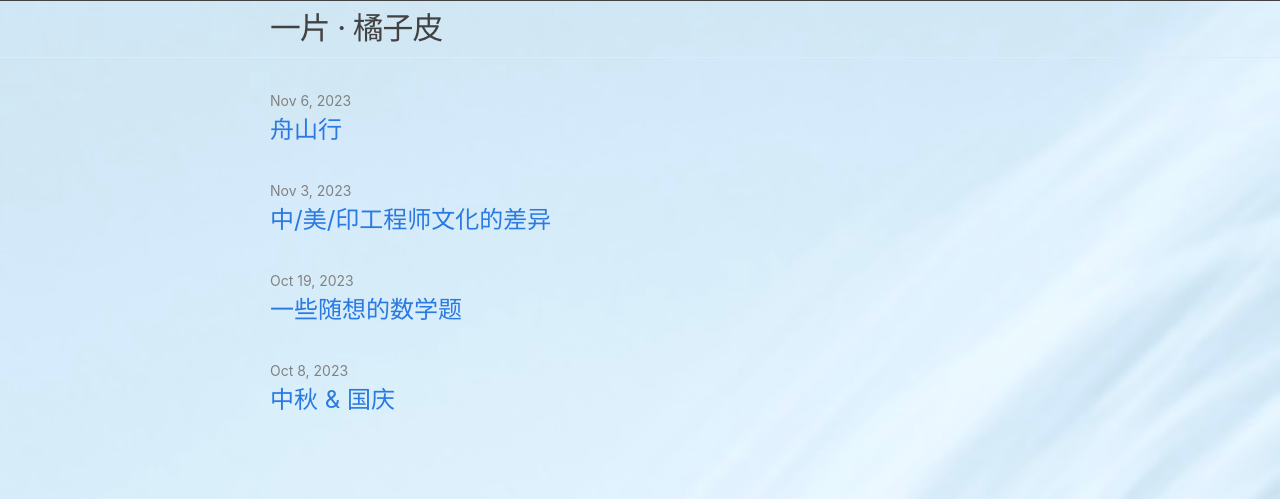
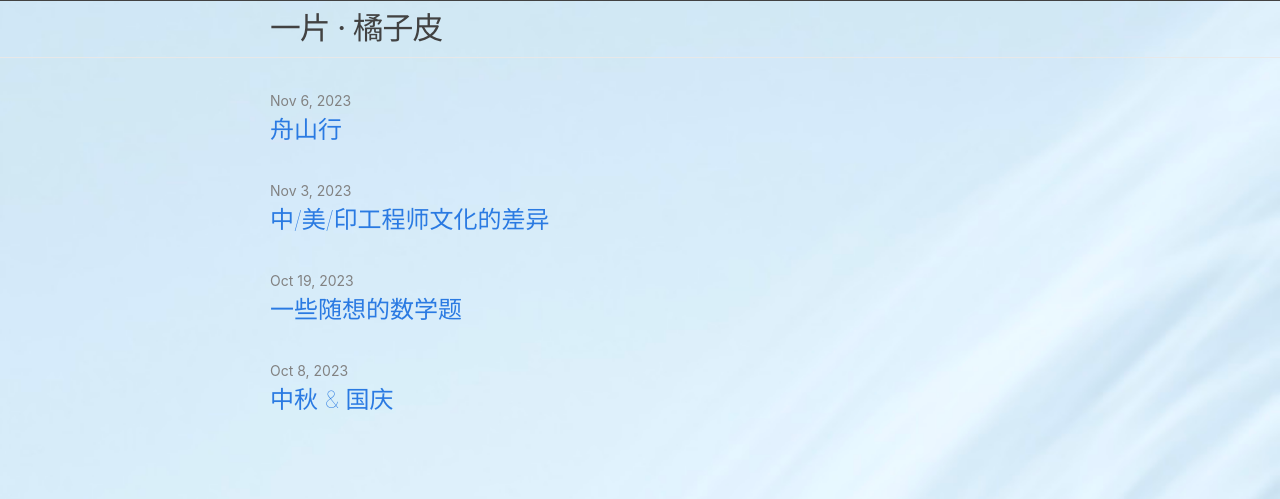
Before and after one commit to gallenvara/gallenvara.github.io, a Jekyll site: the page built from index.markdown, in a window 1280 px wide. Shown: the top 499 px of the page. Built offline with Jekyll 4.4.1, drawn with Linux system fonts in a browser that asks for light colours.

Commit message:
update format

```diff
--- a/_sass/minima/_layout.scss
+++ b/_sass/minima/_layout.scss
@@ -14,7 +14,6 @@
 .site-title {
   @include relative-font-size(1.925);
   font-weight: 400;
-  color: #1bf82d;
   //font-family: Zapfino, fantasy;
   letter-spacing: -1px;
   margin-bottom: 0;
@@ -232,6 +231,7 @@
 .post-link {
   display: block;
   @include relative-font-size(1.5);
+  font-weight: lighter;
 }
 
 
@@ -250,7 +250,8 @@
   line-height: 1.15;
 
   @media screen and (min-width: $on-large) {
-    @include relative-font-size(2.625);
+    @include relative-font-size(2.1);
+    color: #324656;
   }
 }
 
```
